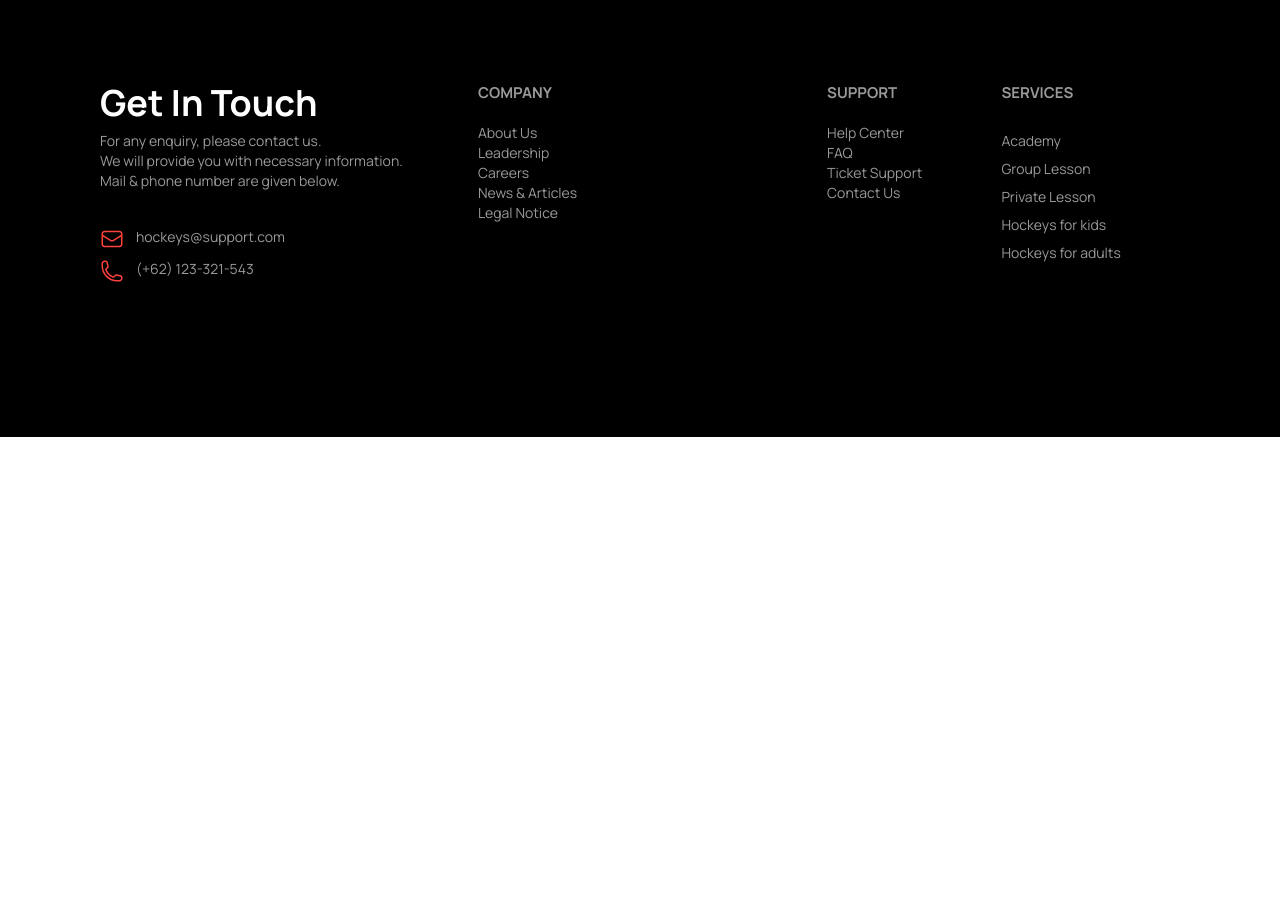
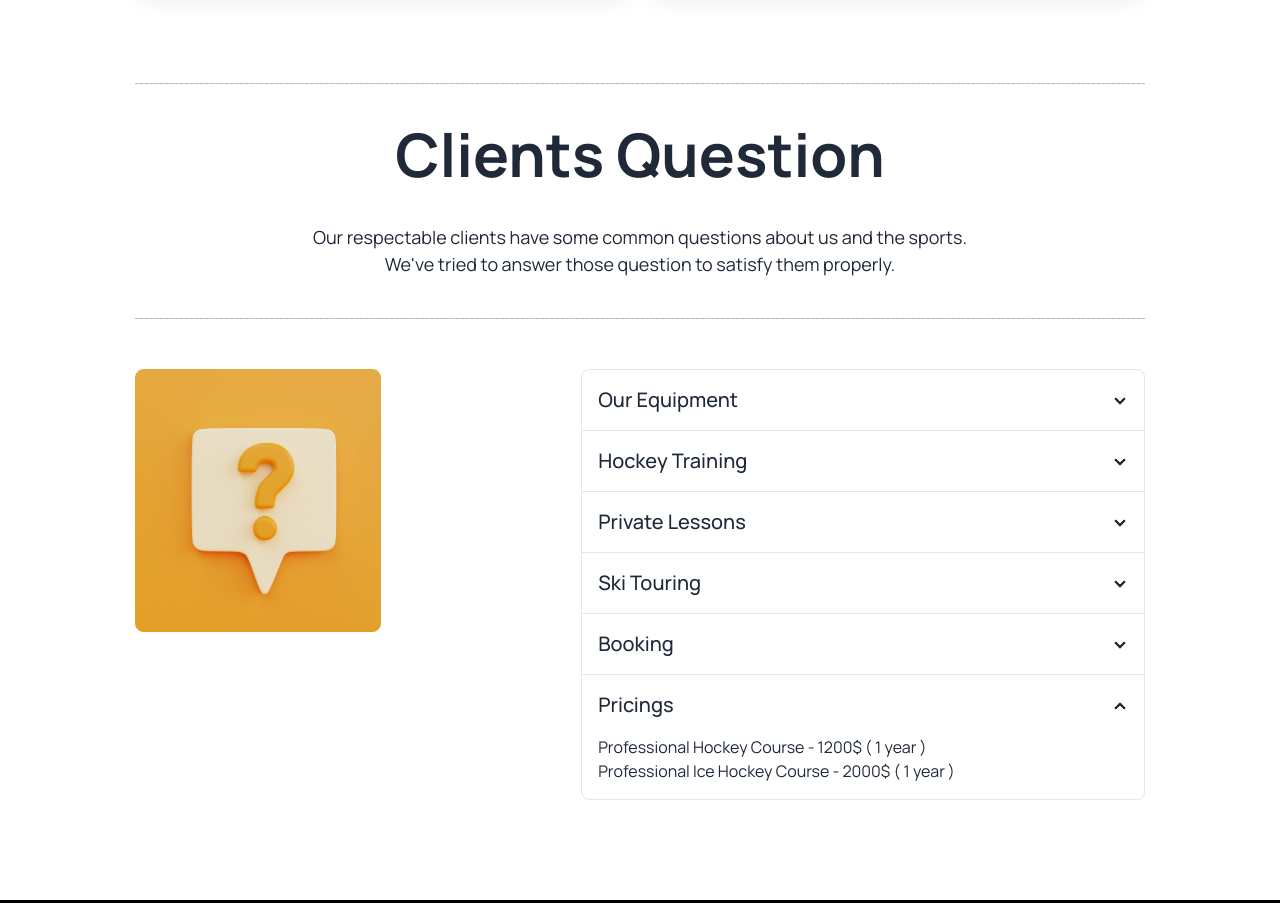
Before and after one commit to JabirH0ssain/Assign-ment-03, a plain HTML site: page index.html in a window 1280 px wide. Shown: the part 4240-5143 px from the top of the page. Before the commit the page ends 4677 px from the top, so only its background shows below. Drawn offline with nearby package versions, Linux system fonts and the light colour scheme.

Commit message:
Added clients question section

```diff
--- a/index.html
+++ b/index.html
@@ -577,6 +577,78 @@
       </div>
 
 
+      <!-- Clients question section -->
+
+      <hr class="mt-[100px] mb-[40px]">
+      <div class="space-y-10 text-center">
+        <h1 class="text-[22px] lg:text-6xl font-semibold lg:font-bold">Clients Question</h1>
+        <p class="text-[16px] lg:text-[18px]">Our respectable clients have some common questions about us and the sports. <br>
+        We've tried to answer those question to satisfy them properly. </p>
+      </div>
+      <hr class="mt-[40px] bb-[40px]">
+
+      <div class="lg:flex mt-[50px]">
+      <div>
+        <img src="./Images/11.png" alt="">
+      </div>
+      <div class="join join-vertical w-full ml-[200px]">
+        <div class="collapse collapse-arrow join-item border border-base-300">
+          <input type="radio" name="my-accordion-4" checked="checked" />
+          <div class="collapse-title text-xl font-medium">
+            Our Equipment
+          </div>
+          <div class="collapse-content">
+            <p>We are providing the best equipments at a low cost.</p>
+          </div>
+        </div>
+        <div class="collapse collapse-arrow join-item border border-base-300">
+          <input type="radio" name="my-accordion-4" />
+          <div class="collapse-title text-xl font-medium">
+            Hockey Training
+          </div>
+          <div class="collapse-content">
+            <p>We're providing 5 days hockey training with professional trainer & unlimited access to training.</p>
+          </div>
+        </div>
+        <div class="collapse collapse-arrow join-item border border-base-300">
+          <input type="radio" name="my-accordion-4" />
+          <div class="collapse-title text-xl font-medium">
+            Private Lessons
+          </div>
+          <div class="collapse-content">
+            <p>We also have the facility to get private hockey lesson from our trainer serial wise.</p>
+          </div>
+        </div>
+        <div class="collapse collapse-arrow join-item border border-base-300">
+          <input type="radio" name="my-accordion-4" checked="checked" />
+          <div class="collapse-title text-xl font-medium">
+            Ski Touring
+          </div>
+          <div class="collapse-content">
+            <p>20 ski tour events in 1 year for both training and refreshment of the students.</p>
+          </div>
+        </div>
+        <div class="collapse collapse-arrow join-item border border-base-300">
+          <input type="radio" name="my-accordion-4" checked="checked" />
+          <div class="collapse-title text-xl font-medium">
+            Booking
+          </div>
+          <div class="collapse-content">
+            <p>Booking will start from 22 December.</p>
+          </div>
+        </div>
+        <div class="collapse collapse-arrow join-item border border-base-300 mb-[100px]">
+          <input type="radio" name="my-accordion-4" checked="checked" />
+          <div class="collapse-title text-xl font-medium">
+            Pricings
+          </div>
+          <div class="collapse-content">
+            <p>Professional Hockey Course - 1200$ ( 1 year ) <br>
+            Professional Ice Hockey Course - 2000$ ( 1 year )</p>
+          </div>
+        </div>
+      </div>
+      </div>
 
 
     </main>
```
